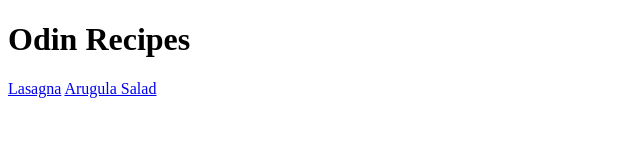
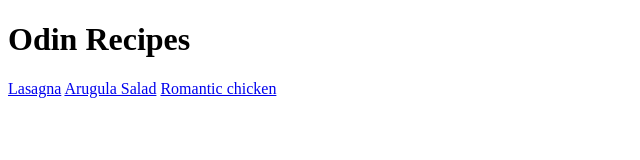
Before and after one commit to Mucyo1/odin-recipes, a plain HTML site: page index.html in a window 1280 px wide. Shown: the whole page, without its empty margins (0-640 px from the left). Drawn offline with Linux system fonts and the light colour scheme.

Commit message:
ODIN-RECIPIES homepage

```diff
--- a/index.html
+++ b/index.html
@@ -9,5 +9,6 @@
     <h1>Odin Recipes</h1>
     <a href="./recipes/lasagna.html">Lasagna</a>
     <a href="./recipes/arugulaSalad.html">Arugula Salad</a>
+    <a href="./recipes/romantiChicken.html">Romantic chicken
 </body>
 </html>
```
